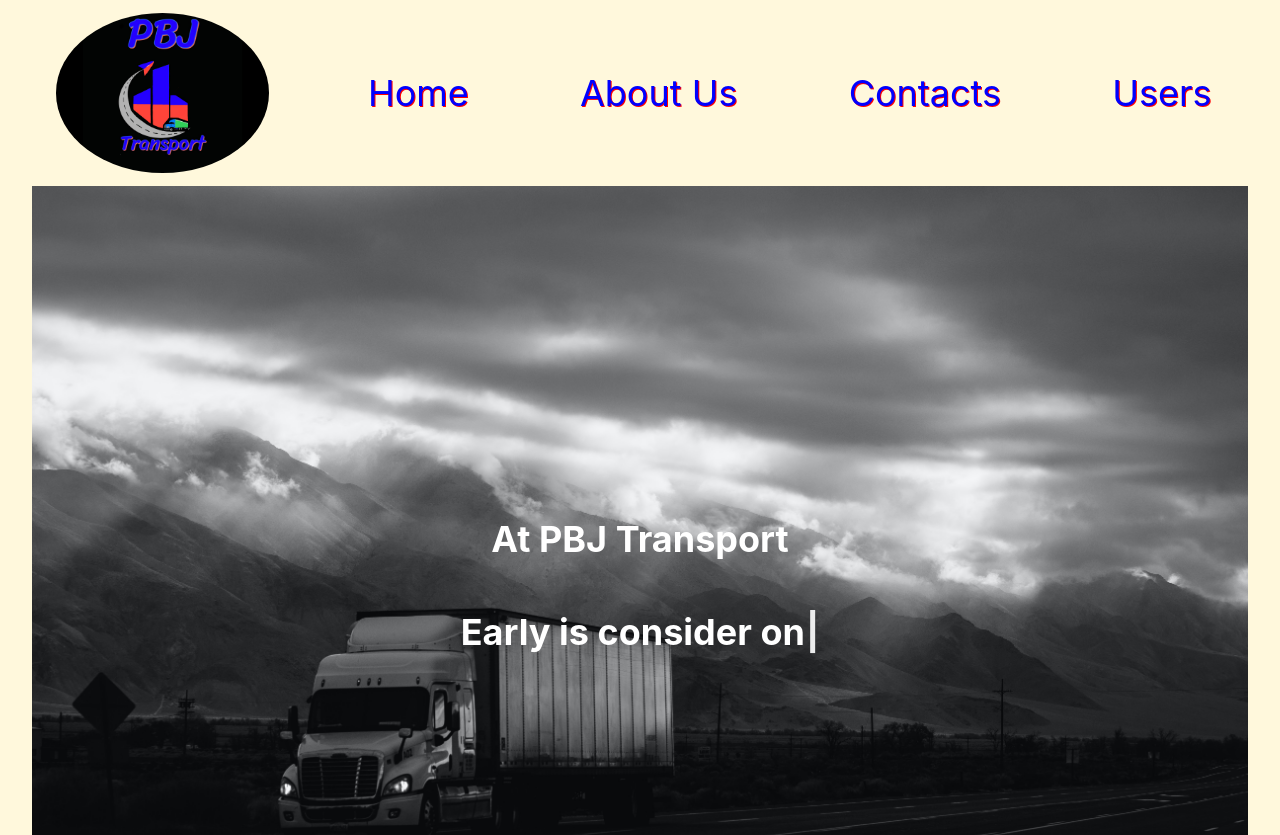
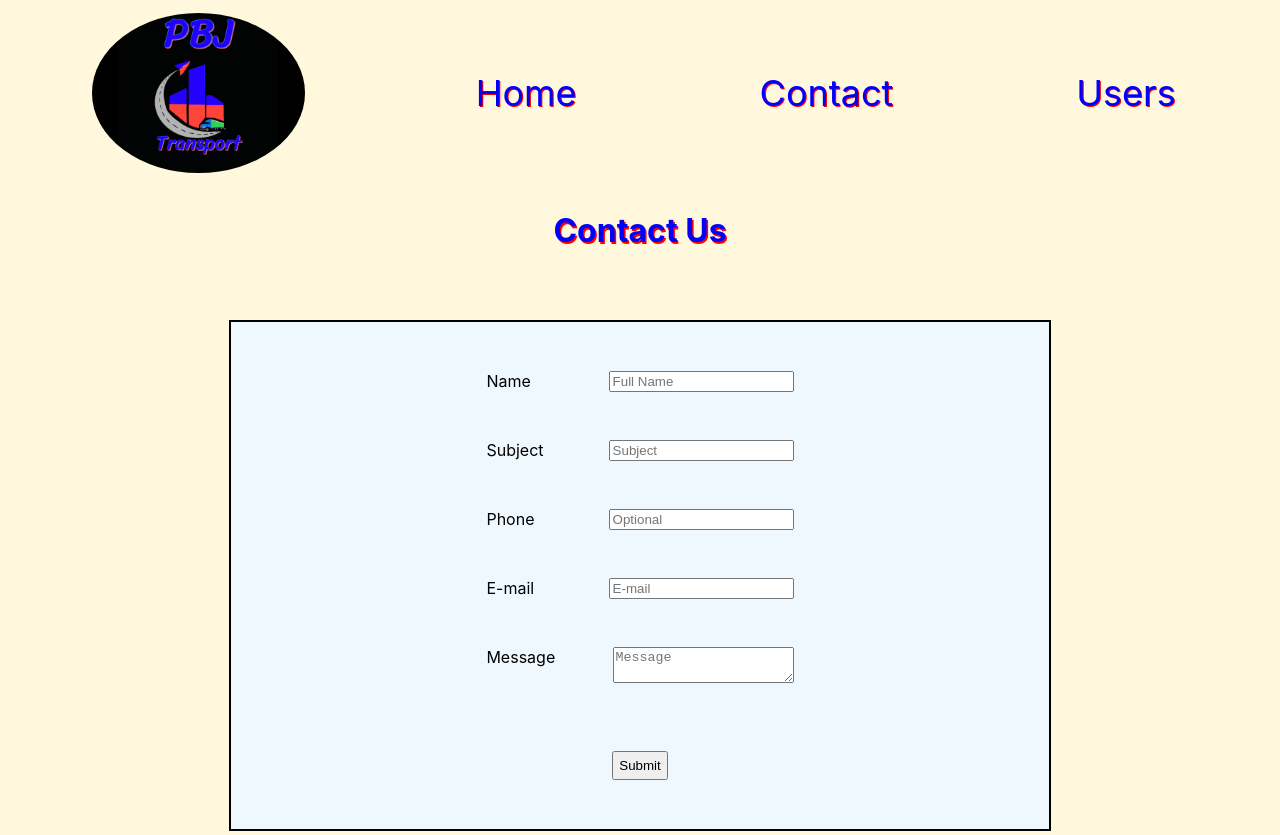
Before and after one commit to PhatherJean/PBJ, a React (Create React App) app in the folder pbj-transport-llc/: page /contact in a window 1280 px wide. Shown: the top 835 px of the page. Built offline with nearby package versions, Linux system fonts and the light colour scheme.

Commit message:
Built out the Contact page basic but functional sends form information to email and resets form

```diff
--- a/pbj-transport-llc/src/App.css
+++ b/pbj-transport-llc/src/App.css
@@ -64,7 +64,6 @@ body {
   justify-content: space-between;
   align-items: center;
   margin: 0 auto;
-  border: red 2px solid;
   width: 95%;
 }
 
@@ -101,7 +100,7 @@ body {
 
 .subtitle {
   color: blue;
-  text-shadow: red 1px 1px;
+  text-shadow: red 1.5px 1.5px;
   font-size: 2em;
   background-color: cornsilk;
   width: 50%;
@@ -126,6 +125,31 @@ body {
   opacity: 1;
   background-color: cornsilk;
   color: #2f4f4f;
+}
+
+.contact-form {
+  display: flex;
+  flex-direction: column;
+  justify-content: center;
+  align-content: right;
+  border: black solid 2px;
+  background-color: #f0f8ff;
+  width: 60%;
+  margin: 2% auto;
+  padding: 25px;
+}
+label {
+  display: flex;
+  padding: 1.5em;
+  justify-content: space-between;
+  text-align: start;
+  width: 40%;
+  margin: 0 auto;
+}
+
+#submit {
+  margin: 0 auto;
+  padding: 5px;
 }
 
 .footer {
--- a/pbj-transport-llc/src/App.js
+++ b/pbj-transport-llc/src/App.js
@@ -2,9 +2,8 @@ import "./App.css";
 import logo from "./picts/logo.PNG";
 import MainPage from "./Components/MainPage";
 import { NavLink, Switch, Route } from "react-router-dom";
-// import Contact from "./Components/Contact";
-// import About from "./Components/About";
-// import Users from "./Components/Users";
+import Contact from "./Components/Contact";
+import Users from "./Components/Users";
 import Footer from "./Components/Footer";
 function App() {
   return (
@@ -18,11 +17,8 @@ function App() {
         <NavLink className="navi" to="/">
           Home
         </NavLink>
-        <NavLink className="navi" to="#">
-          About Us
-        </NavLink>
-        <NavLink className="navi" to="#">
-          Contacts
+        <NavLink className="navi" to="/contact">
+          Contact
         </NavLink>
         <NavLink className="navi" to="#">
           Users
@@ -30,15 +26,12 @@ function App() {
       </header>
       <div>
         <Switch>
-          {/* <Route path="/users">
+          <Route path="/users">
             <Users />
           </Route>
-          <Route path="/contacts">
+          <Route path="/contact">
             <Contact />
           </Route>
-          <Route path="/about">
-            <About />
-          </Route> */}
           <Route path="/">
             <MainPage />
           </Route>
--- a/pbj-transport-llc/src/Components/Contact.jsx
+++ b/pbj-transport-llc/src/Components/Contact.jsx
@@ -1,11 +1,65 @@
 import React from "react";
+import emailjs from "emailjs-com";
 
 export default function Contact() {
+  function email(e) {
+    e.preventDefault(e);
+
+    emailjs
+      .sendForm("gmail", "pbj-first", e.target, "user_XeT4mWFWu8frrLgB7fxaF")
+      .then(
+        (result) => {
+          console.log(result.text);
+        },
+        (error) => {
+          console.log(error.text);
+        }
+      );
+    e.reset();
+  }
   return (
     <div>
-      <h1>Contacts</h1>
-      <div className="image-container contacts-image">
-        image goes here for contacts
+      <h1 className="subtitle">Contact Us</h1>
+      <div className="contact">
+        {/* image goes here for contacts */}
+        <br />
+        <form className="contact-form" onSubmit={email}>
+          <label htmlFor="name">
+            Name
+            <input id="name" name="name" required placeholder="Full Name" />
+          </label>
+          <label htmlFor="subject">
+            Subject
+            <input id="subject" name="subject" required placeholder="Subject" />
+          </label>
+          <label htmlFor="phone">
+            Phone
+            <input id="phone" name="phone" placeholder="Optional" />
+          </label>
+          <label htmlFor="email">
+            E-mail
+            <input
+              id="email"
+              type="email"
+              name="email"
+              required
+              placeholder="E-mail"
+            />
+          </label>
+          <label htmlFor="message">
+            Message
+            <textarea
+              id="message"
+              name="message"
+              required
+              placeholder="Message"
+            />
+          </label>
+          <br />
+          <label htmlFor="submit">
+            <input id="submit" type="submit" value="Submit" />
+          </label>
+        </form>
       </div>
     </div>
   );
```
